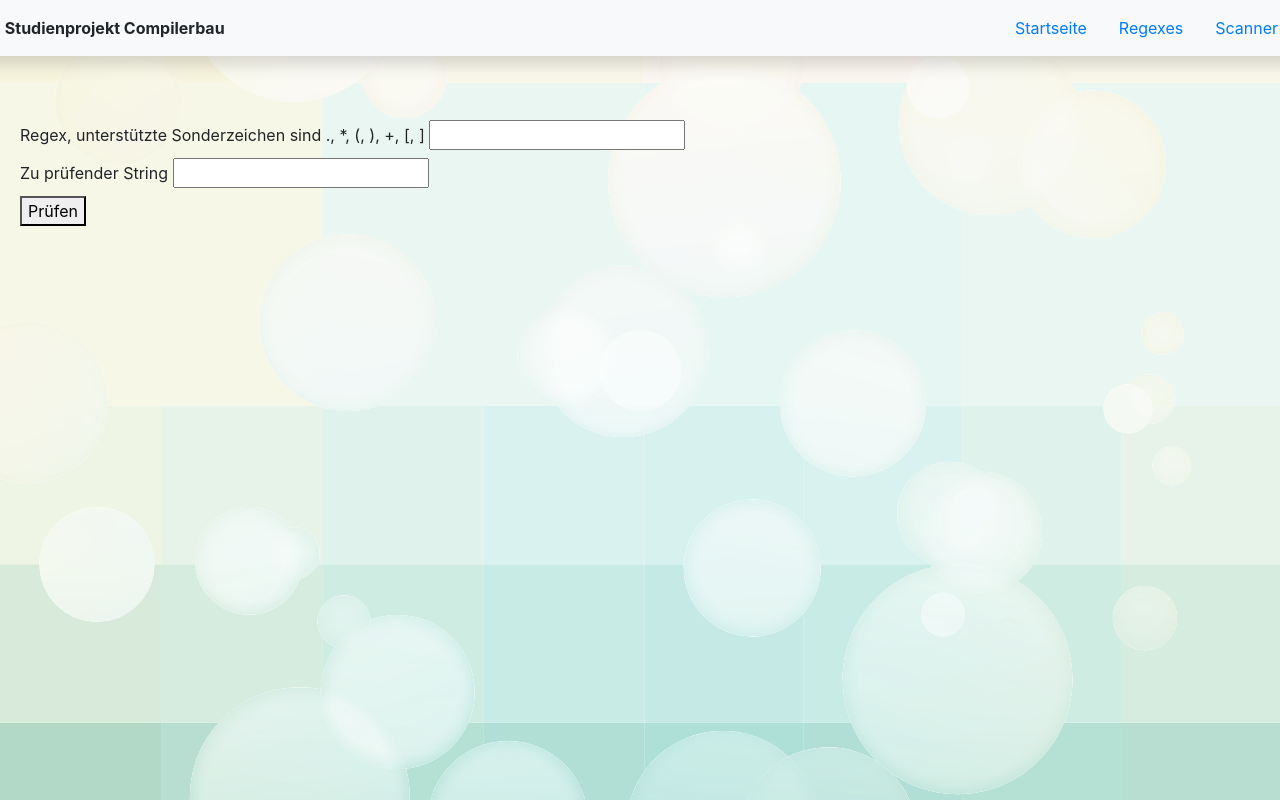
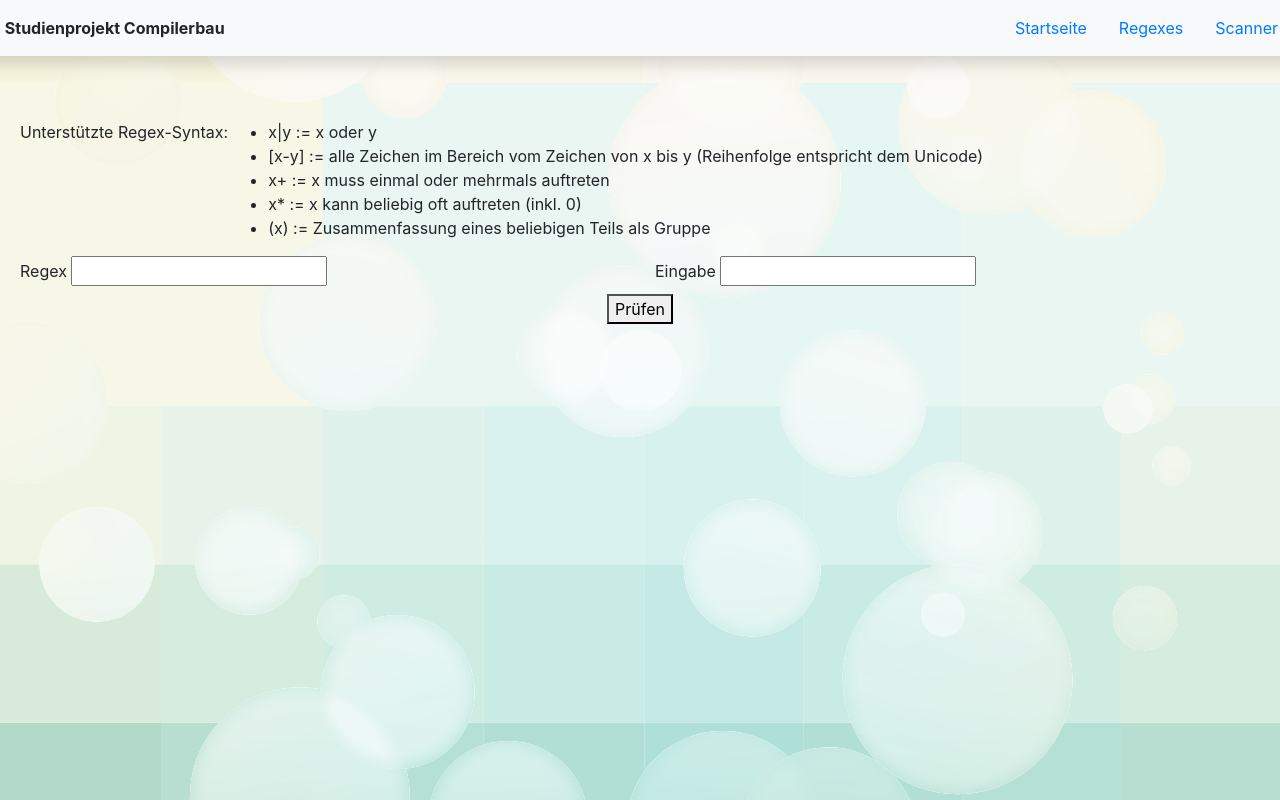
Before and after one commit to AlexanderSkrock/compiler-web-app, an Angular app: page /regex in a window 1280 px wide. Built offline with nearby package versions, Linux system fonts and the light colour scheme.

Commit message:
improved design of the regex page

```diff
--- a/src/app/pages/regex-tester/regex-tester.component.html
+++ b/src/app/pages/regex-tester/regex-tester.component.html
@@ -1,18 +1,39 @@
-<div>
-  <label>
-    Regex, unterstützte Sonderzeichen sind ., *, (, ), +, [, ]
+<div class="col">
+  <div class="row">
+    Unterstützte Regex-Syntax:
+    <ul>
+      <li>x|y := x oder y</li>
+      <li>[x-y] := alle Zeichen im Bereich vom Zeichen von x bis y (Reihenfolge entspricht dem Unicode)</li>
+      <li>x+ := x muss einmal oder mehrmals auftreten</li>
+      <li>x* := x  kann beliebig oft auftreten (inkl. 0)</li>
+      <li>(x) := Zusammenfassung eines beliebigen Teils als Gruppe</li>
+    </ul>
+  </div>
+  <div class="row justify-content-around">
+    <div class="col-6">
+      <div class="row">
+        <div><label>
+          Regex
           <input [(ngModel)]="regexString" (change)="resetValidationResult()" type="text"/>
           </label>
         </div>
+      </div>
+    </div>
+    <div class="col-6">
       <div>
         <label>
-    Zu prüfender String
-    <input [(ngModel)]="stringToValidate" (change)="resetValidationResult()" type="text"/>
+          Eingabe
+          <input [className]="getFormattingForValidationState()" [(ngModel)]="stringToValidate" (change)="resetValidationResult()" type="text"/>
         </label>
       </div>
-<div>
+    </div>
+  </div>
+  <div class="row justify-content-center">
     <button type="submit" (click)="validteInputAgainstRegex()">Prüfen</button>
+  </div>
+  <div class="row justify-content-center">
     <p>
       {{ this.getValidationMessage() }}
     </p>
   </div>
+</div>
--- a/src/app/pages/regex-tester/regex-tester.component.ts
+++ b/src/app/pages/regex-tester/regex-tester.component.ts
@@ -9,6 +9,7 @@ import {RegexServiceService} from '../../services/regex-service.service';
 export class RegexTesterComponent implements OnInit {
   regexString: string;
   stringToValidate: string;
+  stringsToValidate: string;
   validationResult = undefined;
 
   constructor(private changeDetector: ChangeDetectorRef, private regexService: RegexServiceService) {}
@@ -38,4 +39,14 @@ export class RegexTesterComponent implements OnInit {
       return '';
     }
   }
+
+  getFormattingForValidationState() {
+    if (this.validationResult === true) {
+      return 'text-success border-success';
+    } else if (this.validationResult === false) {
+      return 'text-danger border-danger';
+    } else {
+      return '';
+    }
+  }
 }
```
Lines whose indentation alone changed are shown as unchanged.
